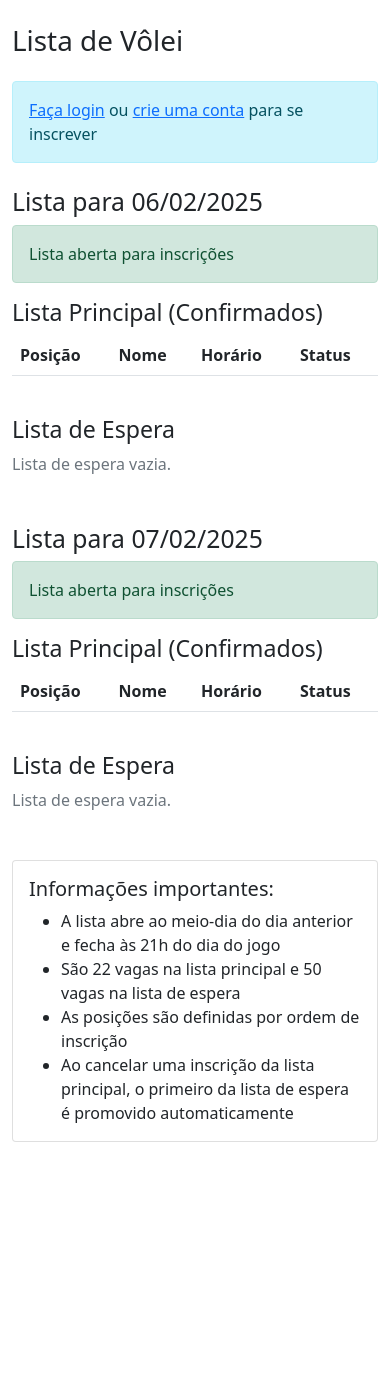
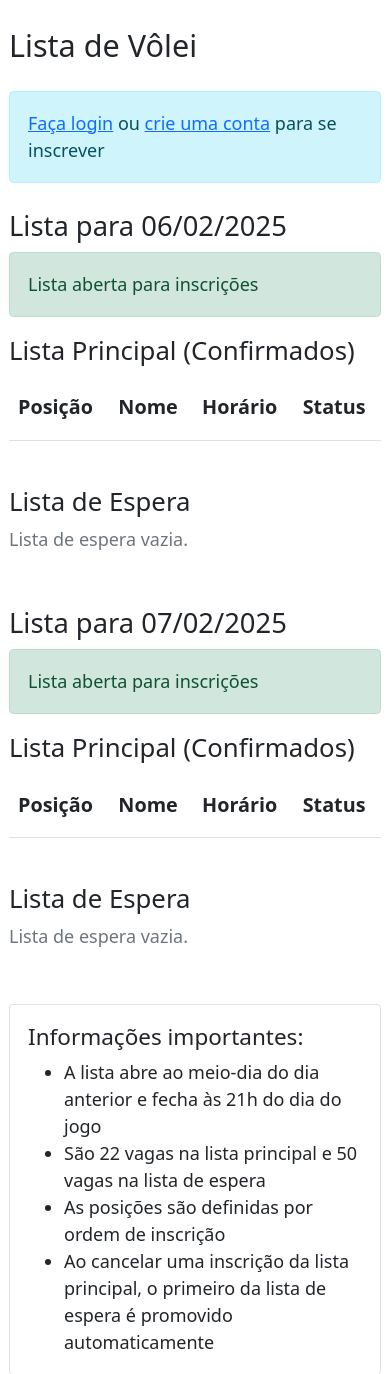
Before and after one commit to VoleizinhodoParque/lista-volei2, a Flask app: page / in a window 390 px wide. Shown: the top 1374 px of the page. Before the commit the page ends 1142 px from the top, so only its background shows below. Run offline with Flask 3, Linux system fonts and the light colour scheme; lists and menus that the app fills with data are empty.

Commit message:
Update base.html

```diff
--- a/templates/base.html
+++ b/templates/base.html
@@ -2,13 +2,35 @@
 <html lang="pt-BR">
 <head>
     <meta charset="UTF-8">
+    <meta name="viewport" content="width=device-width, initial-scale=1.0">
     <title>Lista Vôlei</title>
     <link href="https://cdn.jsdelivr.net/npm/bootstrap@5.1.3/dist/css/bootstrap.min.css" rel="stylesheet">
+    <style>
+        @media (max-width: 768px) {
+            html {
+                font-size: 18px;
+            }
+            .table {
+                font-size: 1.1rem;
+            }
+            .btn {
+                padding: 0.8rem;
+                font-size: 1.1rem;
+            }
+            .container {
+                padding-left: 0.5rem;
+                padding-right: 0.5rem;
+            }
+            .table td, .table th {
+                padding: 1rem 0.5rem;
+            }
+        }
+    </style>
 </head>
 <body>
     <div class="container py-4">
         {% for message in get_flashed_messages() %}
-            <div class="alert alert-info">{{ message }}</div>
+            <div class="alert alert-info fs-5">{{ message }}</div>
         {% endfor %}
         {% block content %}{% endblock %}
     </div>
```
